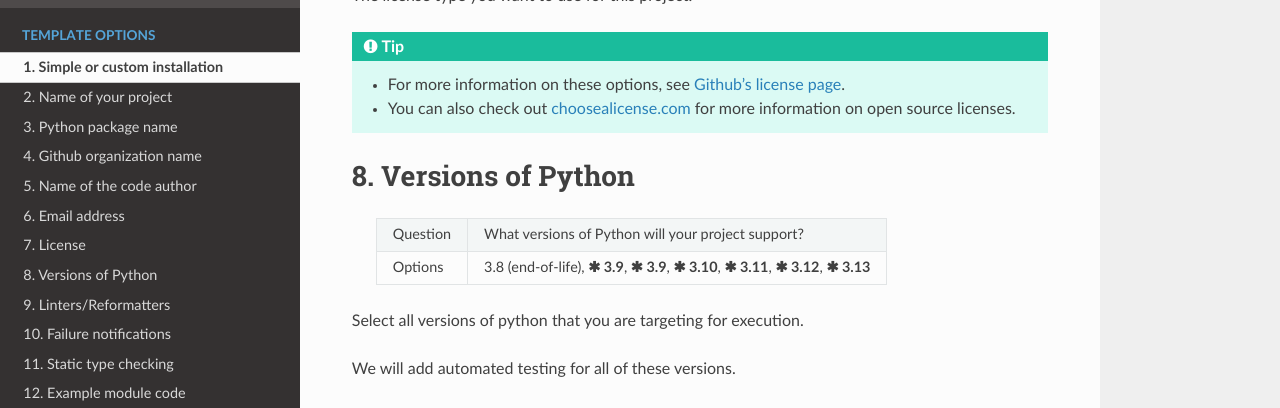
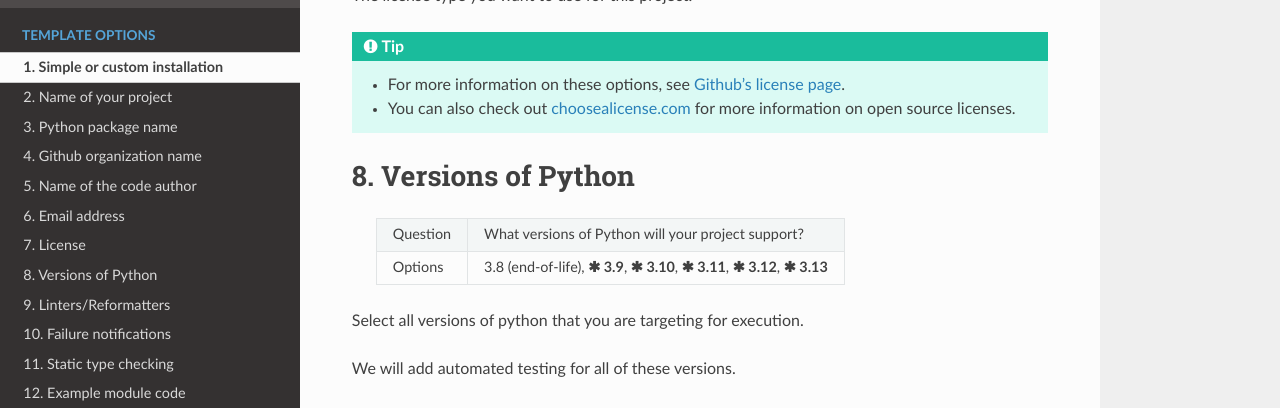
Before and after one commit to lincc-frameworks/python-project-template, a Sphinx documentation site: the page built from docs/source/template_options.rst, in a window 1280 px wide and 900 px high, scrolled down 2269 px. Shown: the top 408 px of the window. Built offline with Sphinx 7.4.7 and the Read the Docs theme 3.1.0, drawn with Linux system fonts in a browser that asks for light colours; the version number could not be read and is left out.

Commit message:
Remove duplicate 3.9 in python version section

```diff
--- a/docs/source/template_options.rst
+++ b/docs/source/template_options.rst
@@ -128,7 +128,7 @@
    +------------+----------------------------------------------------+
    | Question   | What versions of Python will your project support? |
    +------------+----------------------------------------------------+
-   | Options    | 3.8 (end-of-life), **✱ 3.9**,                      |
+   | Options    | 3.8 (end-of-life),                                 |
    |            | **✱ 3.9**, **✱ 3.10**,                             |
    |            | **✱ 3.11**, **✱ 3.12**,                            |
    |            | **✱ 3.13**                                         |
```
